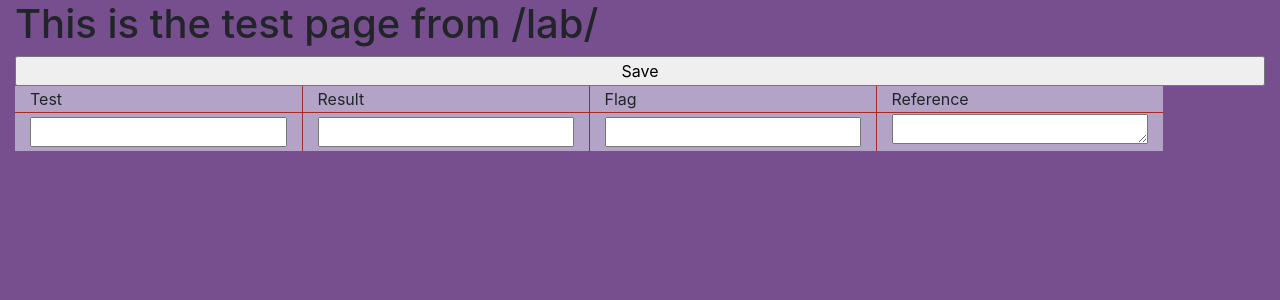
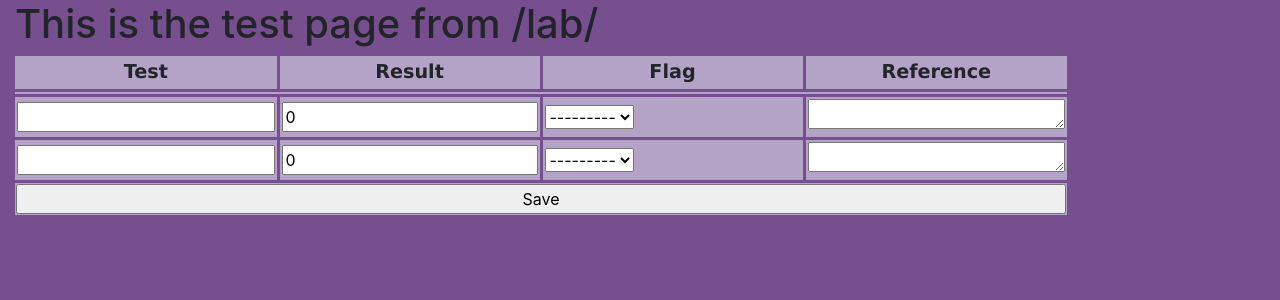
Before and after one commit to K-Bishall/Patient-Profiling, a Django app: page /lab/ in a window 1280 px wide. Shown: the top 300 px of the page. Run offline with Django 3.2, Linux system fonts and the light colour scheme; some libraries are stand-ins or nearby versions.

Commit message:
lab record test

```diff
--- a/labpost/models.py
+++ b/labpost/models.py
@@ -1,16 +1,16 @@
 from django.db import models
 
 # lab test record model
-FLAG_CHOICE = ('N', 'H', 'L',)
+FLAG_CHOICE = [('N', 'Normal'), ('H', 'High'), ('L','Low'),]
 class TestItem (models.Model):
     """This class is the actual record item
        to get the lab test."""
 
     id = models.AutoField(primary_key = True)
     testName = models.CharField(max_length=20)
-    result = models.FloatField()
-    flag = models.CharField(max_length = 1)
-    reference = models.TextField(max_length = 100)
+    result = models.FloatField(default=0)
+    flag = models.CharField(max_length = 1, choices = FLAG_CHOICE)
+    reference = models.CharField(max_length = 20)
 
     def __str__(self):
         return self.testName
--- a/labpost/static/style.css
+++ b/labpost/static/style.css
@@ -3,7 +3,7 @@ body {
     background-color: rgba(119, 79, 143);
 }
 
-.recordItem textarea,input{
+.recordItem textarea,input,option{
     height: 30px;
     width: 100%;
     /* background-color: inherit;
@@ -14,8 +14,15 @@ table {
     background-color: rgba(240, 248, 255,0.5);
     border-style: hidden;
 }
+table thead {
+    font-family: 'Lucida Sans', 'Lucida Sans Regular', 'Lucida Grande', 'Lucida Sans Unicode', Geneva, Verdana, sans-serif;
+    font-size: 120%;
+    text-align: center;
+    font-weight: bolder;
+}
 
-table td {
-    border-collapse: collapse;
-    border: 1px brown solid;
+table .col-sm-3{
+    border: 3px rgba(119, 79, 143) solid;
+    padding: 2px;
+    margin: 0%;
 }
--- a/labpost/templates/template.html
+++ b/labpost/templates/template.html
@@ -12,6 +12,10 @@
 <table class="table-borderd">
     <form action="" method="POST">
         {% csrf_token %}
+        {{ formset.management_form }}
+        <tr class = "error">
+            <td>{{msg}}</td>
+        </tr>
 
         <thead>
             <td class="col-sm-3"> Test </td>
@@ -19,34 +23,7 @@
             <td class="col-sm-3"> Flag </td>
             <td class="col-sm-3"> Reference </td>
         </thead>
-
-        <tr class="recordItem">
-            {% for field in form %}
-
-            <td class="col-sm-3">
-                {{ field }}
-            </td>
-
-            {% endfor %}
-        </tr>
-        <!-- <tr class="recordItem">
-            {% for field in form %}
-
-            <td class="col-sm-3">
-                {{ field }}
-            </td>
-
-            {% endfor %}
-        </tr>
-        <tr class="recordItem">
-            {% for field in form %}
-
-            <td class="col-sm-3">
-                {{ field }}
-            </td>
-
-            {% endfor %}
-        </tr>
+<!--
         <tr class="recordItem">
             {% for field in form %}
 
@@ -57,9 +34,21 @@
             {% endfor %}
         </tr> -->
 
-        <input type="submit" value="Save">
+        {% for form in formset %}
+        <tr class="recordItem">
+            {% for field in form  %}
+            <td class="col-sm-3">
+                {{ field }}
+            </td>
+            {% endfor %}
+        </tr>
+        {% endfor %}
+
+        <tr>
+           <td colspan="4"> <input type="submit" value="Save"/></td>
+        </tr>
 
     </form>
 </table>
 
-{%endblock%}
+{% endblock %}
--- a/labpost/views.py
+++ b/labpost/views.py
@@ -1,24 +1,49 @@
 from django.shortcuts import render
 from django.urls import reverse
 from django.http import HttpResponseRedirect
+from django.forms import formset_factory
 
 from .forms import TestItemForm
-from django.forms import formset_factory
 
 
 # Create your views here.
 def labReport(request):
     """Generate lab test report form"""
 
+    testItemFormset = formset_factory(TestItemForm, extra=2)
+
+    # if request.method == 'POST':
+    #     testItem = TestItemForm(request.POST)
+
+    #     if testItem.is_valid():
+    #         testItem.save()
+
+    #     return HttpResponseRedirect("")
+
+    # if request.method == 'POST':
+    #     formset = testItemFormset(request.POST)
+    #     if formset.is_valid():
+    #         # formset = formset.cleaned_data
+    #         for test in formset:
+    #             if test.has_changed():
+    #                 test.save()
+
+    #     return HttpResponseRedirect("")
+
     if request.method == 'POST':
-        testItem = TestItemForm(request.POST)
+        formset = testItemFormset(request.POST)
+        if formset.is_valid():
+            for test in formset:
+                data = test.cleaned_data
+                flag = True
+                for _, value in data:
+                    if value == '':
+                        flag = False
+                        break
+                if flag:
+                    test.save()
 
-        if testItem.is_valid():
-            # testItem = testItem.cleaned_data
-            testItem.save()
-
-            return HttpResponseRedirect("")
-
+        return HttpResponseRedirect("")
 
     else:
-        return render(request,'template.html',{'form': TestItemForm})
+        return render(request, 'template.html', {'formset': testItemFormset,})
--- a/patient_profile/templates/base.html
+++ b/patient_profile/templates/base.html
@@ -8,7 +8,7 @@
     <!--meta attributes-->
     <meta name="viewport" content="width=device-width" , initial-scale=1>
 
-    <title>{% block title %}{%endblock%}</title>
+    <title>{% block title %}{% endblock %}</title>
 
     <link rel="stylesheet" href="https://maxcdn.bootstrapcdn.com/bootstrap/4.1.0/css/bootstrap.min.css">
     <link rel="stylesheet" type="text/css" href="{% static 'style.css' %}">
@@ -20,8 +20,7 @@
 
         <!--extend this block-->
         {% block page %}
-        <button>Submit</button>
-        {%endblock%}
+        {% endblock %}
 
     </div>
     <!--id = page-->
```
